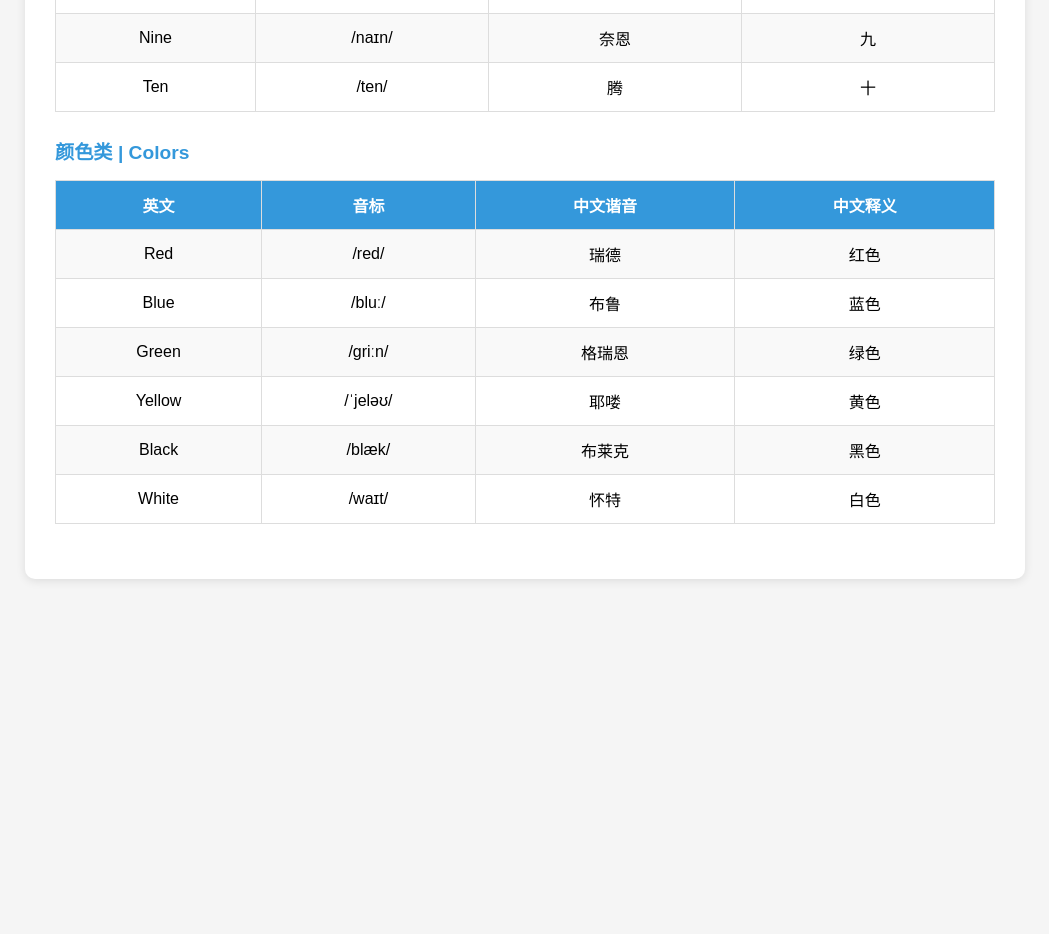
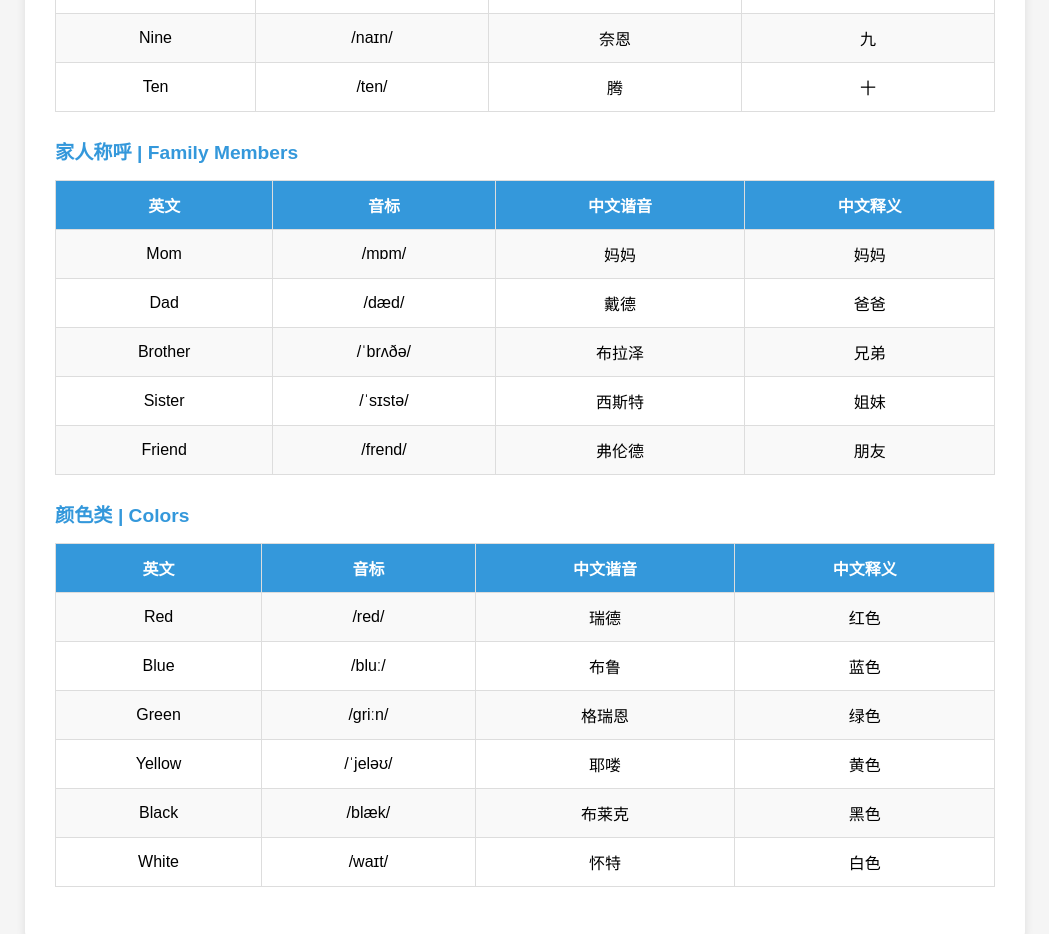
Before and after one commit to feizi06035-collab/english-phonetic, a plain HTML site: page index.html in a window 1280 px wide. Shown: the part 1740-2674 px from the top of the page, without its empty margins (115-1164 px from the left). Before the commit the page ends 2339 px from the top, so only its background shows below. Drawn offline with Linux system fonts and the light colour scheme; no server answers.

Commit message:
Update index.html

```diff
--- a/index.html
+++ b/index.html
@@ -291,6 +291,18 @@
                 <tr><td>Ten</td><td>/ten/</td><td>腾</td><td>十</td></tr>
             </table>
         </div>
+        <!-- 家人称呼类 -->
+<div class="word-category" id="family">
+    <h2>家人称呼 | Family Members</h2>
+    <table>
+        <tr><th>英文</th><th>音标</th><th>中文谐音</th><th>中文释义</th></tr>
+        <tr><td>Mom</td><td>/mɒm/</td><td>妈妈</td><td>妈妈</td></tr>
+        <tr><td>Dad</td><td>/dæd/</td><td>戴德</td><td>爸爸</td></tr>
+        <tr><td>Brother</td><td>/ˈbrʌðə/</td><td>布拉泽</td><td>兄弟</td></tr>
+        <tr><td>Sister</td><td>/ˈsɪstə/</td><td>西斯特</td><td>姐妹</td></tr>
+        <tr><td>Friend</td><td>/frend/</td><td>弗伦德</td><td>朋友</td></tr>
+    </table>
+</div>
 
         <!-- 颜色类 -->
         <div class="word-category" id="colors">
```
